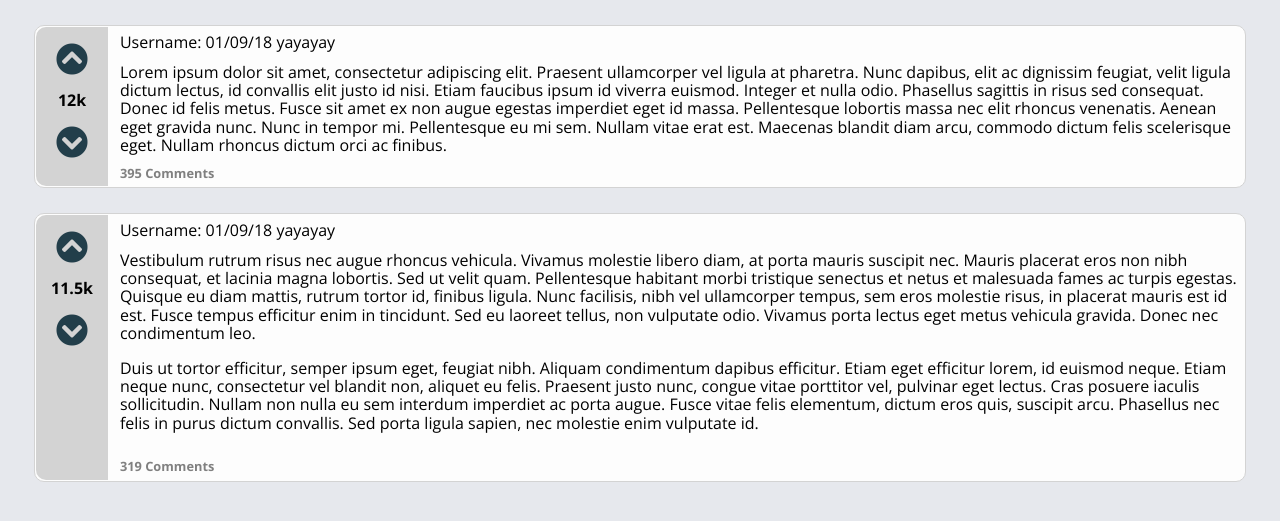
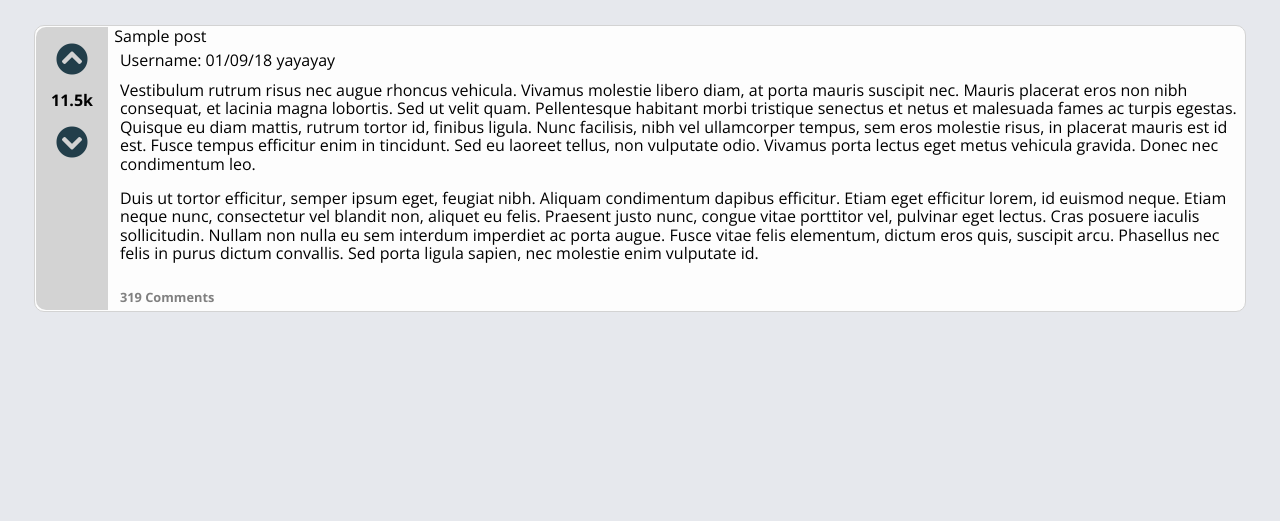
Before and after one commit to Keishma/not_reddit, a Rails app: page /posts in a window 1280 px wide. Shown: the part 87-608 px from the top of the page. Run offline with Rails 7, Linux system fonts and the light colour scheme; tables that the repository leaves empty hold one stand-in row (values such as "Sample post"); style sheets or scripts are compiled from the project's sources; some libraries are stand-ins or nearby versions.

Commit message:
post loop

```diff
--- a/app/views/posts/index.html.erb
+++ b/app/views/posts/index.html.erb
@@ -20,18 +20,7 @@
   <main>
 
     <div class="container">
-      <div class="post">
-        <div class="post-info">
-          <p><i class="fas fa-chevron-circle-up fa-2x" style="color: #223E4A"></i></p>
-          <strong>12k</strong>
-          <p><i class="fas fa-chevron-circle-down fa-2x" style="color: #223E4A"></i></p>
-        </div>
-        <div class="post-right">
-          <div class="post-user">Username: 01/09/18 yayayay</div>
-          <div class="post-content"> Lorem ipsum dolor sit amet, consectetur adipiscing elit. Praesent ullamcorper vel ligula at pharetra. Nunc dapibus, elit ac dignissim feugiat, velit ligula dictum lectus, id convallis elit justo id nisi. Etiam faucibus ipsum id viverra euismod. Integer et nulla odio. Phasellus sagittis in risus sed consequat. Donec id felis metus. Fusce sit amet ex non augue egestas imperdiet eget id massa. Pellentesque lobortis massa nec elit rhoncus venenatis. Aenean eget gravida nunc. Nunc in tempor mi. Pellentesque eu mi sem. Nullam vitae erat est. Maecenas blandit diam arcu, commodo dictum felis scelerisque eget. Nullam rhoncus dictum orci ac finibus.</div>
-          <div class="post-stats">395 Comments</div>
-        </div>
-      </div>
+          <% @posts.each do |post| %>
             <div class="post">
                 <div class="post-info">
                   <p><i class="fas fa-chevron-circle-up fa-2x" style="color: #223E4A"></i></p>
@@ -39,6 +28,7 @@
                   <p><i class="fas fa-chevron-circle-down fa-2x" style="color: #223E4A"></i></p>
                 </div>
                 <div class="post-right">
+                  <div><%= post.title %></div>
                   <div class="post-user">Username: 01/09/18 yayayay</div>
                   <div class="post-content"> Vestibulum rutrum risus nec augue rhoncus vehicula. Vivamus molestie libero diam, at porta mauris suscipit nec. Mauris placerat eros non nibh consequat, et lacinia magna lobortis. Sed ut velit quam. Pellentesque habitant morbi tristique senectus et netus et malesuada fames ac turpis egestas. Quisque eu diam mattis, rutrum tortor id, finibus ligula. Nunc facilisis, nibh vel ullamcorper tempus, sem eros molestie risus, in placerat mauris est id est. Fusce tempus efficitur enim in tincidunt. Sed eu laoreet tellus, non vulputate odio. Vivamus porta lectus eget metus vehicula gravida. Donec nec condimentum leo.
                     <p>Duis ut tortor efficitur, semper ipsum eget, feugiat nibh. Aliquam condimentum dapibus efficitur. Etiam eget efficitur lorem, id euismod neque. Etiam neque nunc, consectetur vel blandit non, aliquet eu felis. Praesent justo nunc, congue vitae porttitor vel, pulvinar eget lectus. Cras posuere iaculis sollicitudin. Nullam non nulla eu sem interdum imperdiet ac porta augue. Fusce vitae felis elementum, dictum eros quis, suscipit arcu. Phasellus nec felis in purus dictum convallis. Sed porta ligula sapien, nec molestie enim vulputate id.</p>
@@ -46,6 +36,8 @@
                   <div class="post-stats">319 Comments</div>
                 </div>
               </div>
+          <% end %>
+      </div>
     </div>
 
   </main>
```
Lines whose indentation alone changed are shown as unchanged.
